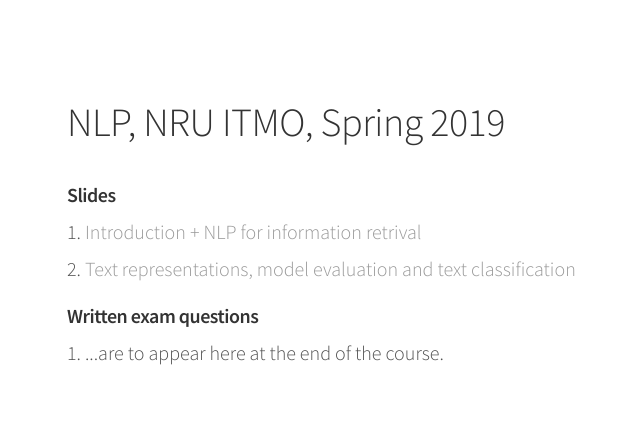
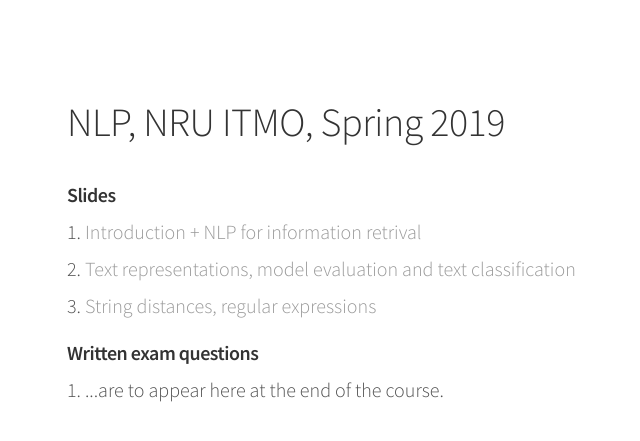
Before and after one commit to alexeyev/alexeyev.github.io, a Jekyll site: the page built from nlp-itmo-spring-2019.html, in a window 1280 px wide. Shown: the top 441 px of the page, without its empty margins (213-853 px from the left). Built offline with Jekyll 4.4.1, drawn with Linux system fonts in a browser that asks for light colours.

Commit message:
String distnaces slides

```diff
--- a/nlp-itmo-spring-2019.html
+++ b/nlp-itmo-spring-2019.html
@@ -16,6 +16,7 @@
     <ol>
         <li><a href="/pdf/2019-nlp-itmo/ITMO_NLP_01_INLP_IIR.pdf">Introduction + NLP for information retrival</a>
         <li><a href="/pdf/2019-nlp-itmo/ITMO_NLP_02_TEXT_CLASSIFICATION.pdf">Text representations, model evaluation and text classification</a>
+        <li><a href="/pdf/2019-nlp-itmo/ITMO_NLP_03_STRINGS_DISTANCES.pdf">String distances, regular expressions</a>
     </ol>
 </div>
 
```
Also changed, not shown: 1 other file.
